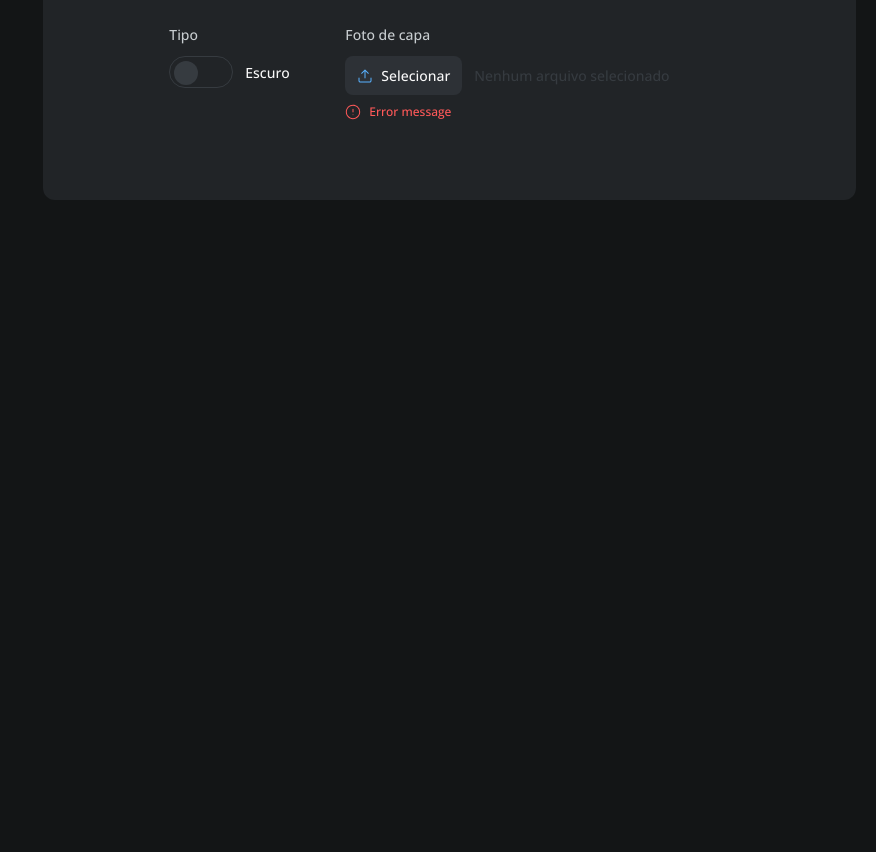
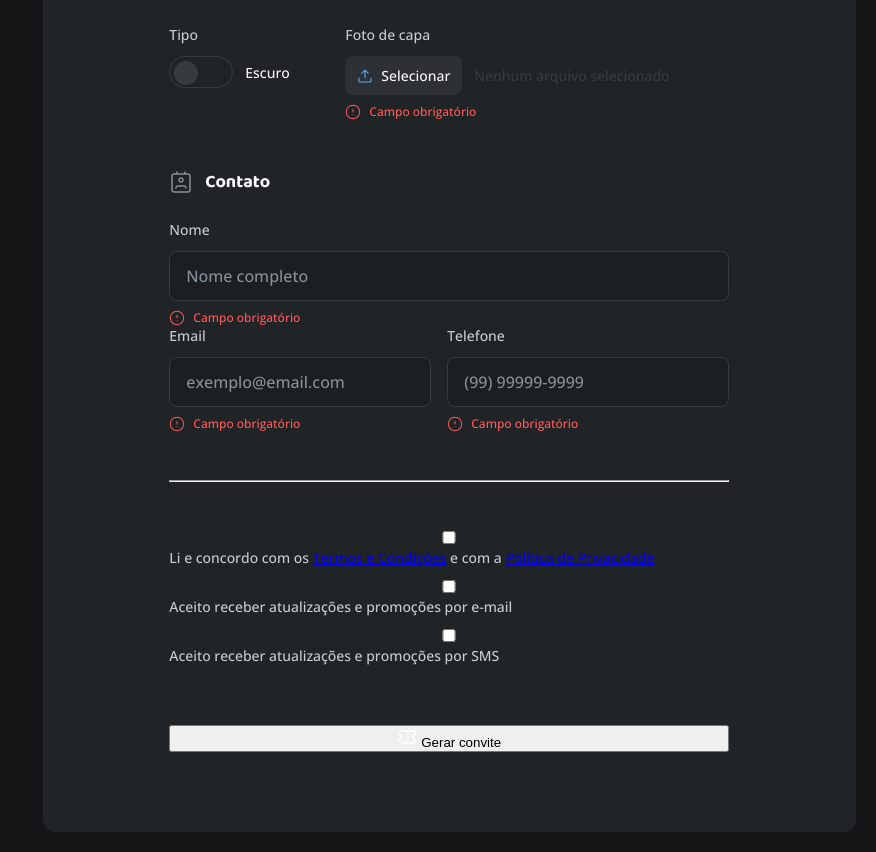
Before and after one commit to rafaelcipriano/formulario-de-convite, a plain HTML site: page index.html in a window 1280 px wide. Shown: the part 1382-2234 px from the top of the page, without its empty margins (404-1280 px from the left). Before the commit the page ends 1602 px from the top, so only its background shows below. Drawn offline with nearby package versions, Linux system fonts and the light colour scheme.

Commit message:
content of the contact and terms sections

```diff
--- a/index.html
+++ b/index.html
@@ -31,7 +31,7 @@
                 <input required invalid type="text" id="event-name" name="event-name" placeholder="Nome do evento">
                 <span class="error flex">
                   <img src="assets/icons/circle-alert.svg" alt="Ícone de alerta">
-                  Error message
+                  Campo obrigatório
                 </span>
               </div>
 
@@ -41,7 +41,7 @@
                   <input type="datetime-local" id="start-event" name="start-event">
                   <span class="error flex">
                     <img src="assets/icons/circle-alert.svg" alt="Ícone de alerta">
-                    Error message
+                    Campo obrigatório
                   </span>
                 </div>
 
@@ -50,7 +50,7 @@
                   <input type="datetime-local" id="end-event" name="end-event">
                   <span class="error flex">
                     <img src="assets/icons/circle-alert.svg" alt="Ícone de alerta">
-                    Error message
+                    Campo obrigatório
                   </span>
                 </div>
               </div>
@@ -76,7 +76,7 @@
                   <input required type="text" id="address" name="address" placeholder="Link ou endereço">
                   <span class="error flex">
                     <img src="assets/icons/circle-alert.svg" alt="Ícone de alerta">
-                    Error message
+                    Campo obrigatório
                   </span>
                 </div>
               </div>
@@ -86,7 +86,7 @@
                 <textarea required name="description" id="description" placeholder="Escreva sobre os detalhes do evento"></textarea>
                 <span class="error flex">
                   <img src="assets/icons/circle-alert.svg" alt="Ícone de alerta">
-                  Error message
+                  Campo obrigatório
                 </span>
               </div>
             </div>
@@ -317,11 +317,71 @@
                 </div>
                 <span class="error flex">
                   <img src="assets/icons/circle-alert.svg" alt="Ícone de alerta">
-                  Error message
+                  Campo obrigatório
                 </span>
               </div>
             </div>
           </fieldset>
+
+          <fieldset class="contact">
+            <div class="wrapper-legend">
+              <img src="assets/icons/contact.svg" alt="Ícone de contato">
+              <legend>Contato</legend>
+            </div>
+
+            <div class="input-wrapper">
+              <label for="fullname">Nome</label>
+              <input required type="text" name="fullname" id="fullname" placeholder="Nome completo">
+              <span class="error flex">
+                  <img src="assets/icons/circle-alert.svg" alt="Ícone de alerta">
+                  Campo obrigatório
+                </span>
+            </div>
+
+            <div class="flex">
+              <div class="input-wrapper">
+                <label for="email">Email</label>
+                <input required type="email" name="email" id="email" placeholder="exemplo@email.com">
+                <span class="error flex">
+                  <img src="assets/icons/circle-alert.svg" alt="Ícone de alerta">
+                  Campo obrigatório
+                </span>
+              </div>
+
+              <div class="input-wrapper">
+                <label for="tel">Telefone</label>
+                <input required type="tel" name="tel" id="tel" placeholder="(99) 99999-9999">
+                <span class="error flex">
+                  <img src="assets/icons/circle-alert.svg" alt="Ícone de alerta">
+                  Campo obrigatório
+                </span>
+              </div>
+            </div>
+          </fieldset>
+
+          <hr>
+
+          <fieldset class="terms">
+            <div class="input-wrapper">
+              <input type="checkbox" name="terms" id="terms">
+              <label for="terms">Li e concordo com os <a href="#">Termos e Condições</a> e com a <a href="#">Política de Privacidade</a></label>
+            </div>
+
+            <div class="input-wrapper">
+              <input type="checkbox" name="email-update" id="email-update">
+              <label for="email-update">Aceito receber atualizações e promoções por e-mail</label>
+            </div>
+
+            <div class="input-wrapper">
+              <input type="checkbox" name="message-update" id="message-update">
+              <label for="message-update">Aceito receber atualizações e promoções por SMS</label>
+            </div>
+          </fieldset>
+
+          <button type="submit">
+            <img src="assets/icons/ticket.svg" alt="Ícone de ticket">
+            Gerar convite
+          </button>
         </form>
       </div>
     </main>
```
